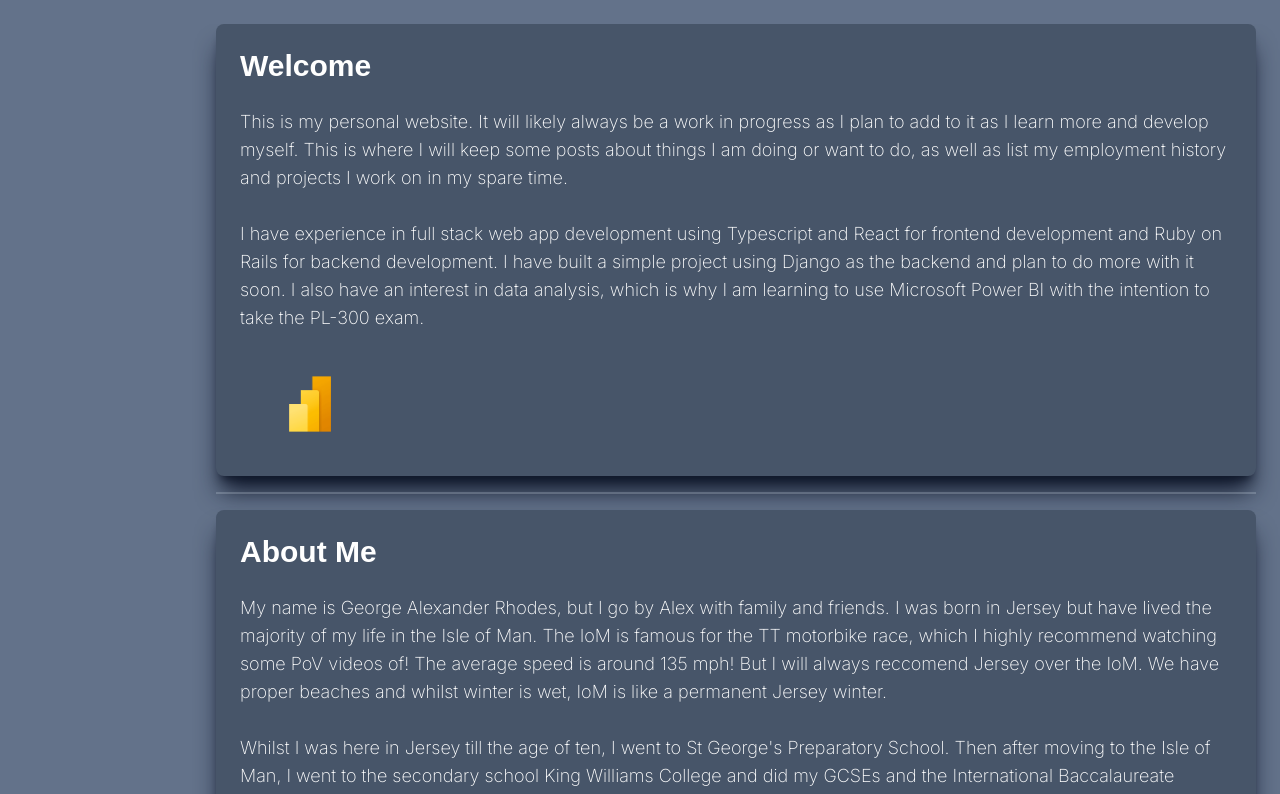
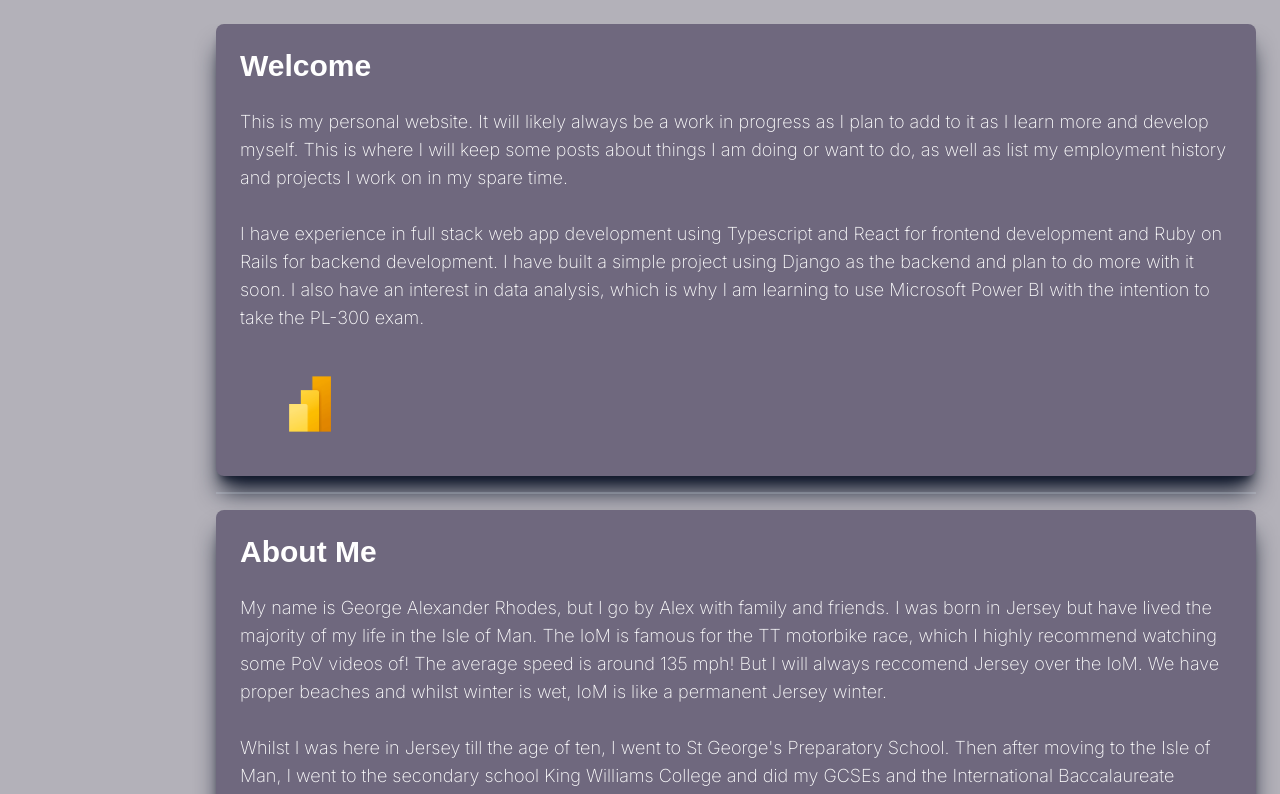
Before and after one commit to GeAR522/myweb-frontend, a Next.js app: page / in a window 1280 px wide. Shown: the top 794 px of the page. Built offline with nearby package versions, Linux system fonts and the light colour scheme.

Commit message:
colour-scheme + linkedin & github added

```diff
--- a/src/app/components/NavBar.tsx
+++ b/src/app/components/NavBar.tsx
@@ -13,9 +13,16 @@ export default function NavBar() {
     }
   }
 
+  function handleVisitLink(e: any, link: string) {
+    e.preventDefault();
+
+    window.open(link, '_blank');
+  }
+
   return (
     <div className="hidden md:block" id="navbar">
-      <div className="h-full w-48 fixed top-0 left-0 bg-slate-900 text-white  navbar-fade-in-left">
+      <div className="flex flex-col justify-between h-full w-48 fixed top-0 left-0 navbar-bg text-white  navbar-fade-in-left">
+        <div id="navbar-top">
           <div id="navbar-profile-pic" className=" pt-4 flex justify-center">
             <Image
               className=" rounded-full"
@@ -56,6 +63,42 @@ export default function NavBar() {
             Employment
           </a>
         </div>
+        <div id="navbar-bottom" className="flex flex-row">
+          <a
+            target="_blank"
+            onClick={(e) =>
+              handleVisitLink(
+                e,
+                'https://www.linkedin.com/in/george-alexander-rhodes-90032218a/',
+              )
+            }
+            className="block py-4 px-6"
+          >
+            <Image
+              className=" rounded-md mb-3 hover:cursor-pointer"
+              id="linkedin-logo"
+              width={55}
+              height={45}
+              src="/linkedin-logo.png"
+              alt="linkedin-logo"
+            />
+          </a>
+          <a
+            target="_blank"
+            onClick={(e) => handleVisitLink(e, 'https://github.com/GeAR522')}
+            className="block py-4 px-6"
+          >
+            <Image
+              className=" rounded-md mb-3 hover:cursor-pointer bg-transparent"
+              id="github-logo"
+              width={55}
+              height={45}
+              src="/github-logo.png"
+              alt="github-logo"
+            />
+          </a>
+        </div>
+      </div>
     </div>
   );
 }
--- a/src/app/globals.css
+++ b/src/app/globals.css
@@ -28,8 +28,8 @@
 }
 
 body {
+  @apply bg-blue_violet-200;
   color: rgb(var(--foreground-rgb));
-  background: rgb(99, 114, 138);
   font-family: 'Dosis', sans-serif;
   font-optical-sizing: auto;
   font-weight: 200;
@@ -37,6 +37,14 @@ body {
   overflow-y: auto;
   -ms-overflow-style: none;
   scrollbar-width: none;
+}
+
+.container {
+  @apply w-full h-full p-6 bg-blue_violet-500 rounded-lg shadow-xl shadow-slate-900 overflow-hidden;
+}
+
+.navbar-bg {
+  @apply bg-blue_violet-800;
 }
 
 h1 {
@@ -66,10 +74,6 @@ h1 {
   display: none;
 }
 
-.container {
-  @apply w-full h-full p-6 bg-slate-600 rounded-lg shadow-xl shadow-slate-900 overflow-hidden;
-}
-
 @layer utilities {
   .text-balance {
     text-wrap: balance;
--- a/tailwind.config.ts
+++ b/tailwind.config.ts
@@ -1,17 +1,187 @@
-import type { Config } from "tailwindcss";
+import type { Config } from 'tailwindcss';
 
 const config: Config = {
   content: [
-    "./src/pages/**/*.{js,ts,jsx,tsx,mdx}",
-    "./src/components/**/*.{js,ts,jsx,tsx,mdx}",
-    "./src/app/**/*.{js,ts,jsx,tsx,mdx}",
+    './src/pages/**/*.{js,ts,jsx,tsx,mdx}',
+    './src/components/**/*.{js,ts,jsx,tsx,mdx}',
+    './src/app/**/*.{js,ts,jsx,tsx,mdx}',
   ],
   theme: {
     extend: {
       backgroundImage: {
-        "gradient-radial": "radial-gradient(var(--tw-gradient-stops))",
-        "gradient-conic":
-          "conic-gradient(from 180deg at 50% 50%, var(--tw-gradient-stops))",
+        'gradient-radial': 'radial-gradient(var(--tw-gradient-stops))',
+        'gradient-conic':
+          'conic-gradient(from 180deg at 50% 50%, var(--tw-gradient-stops))',
+      },
+      colors: {
+        cobalt_blue: {
+          50: '#e4e4e6',
+
+          100: '#cacbcf',
+
+          200: '#b0b2b9',
+
+          300: '#979aa3',
+
+          400: '#7e828f',
+
+          500: '#666b7c',
+
+          600: '#4e556b',
+
+          700: '#36405d',
+
+          800: '#1a2b51',
+
+          900: '#0d1931',
+        },
+        blue_violet: {
+          50: '#e5e4e7',
+
+          100: '#cccad0',
+
+          200: '#b3b1b9',
+
+          300: '#9c98a4',
+
+          400: '#858090',
+
+          500: '#6f687e',
+
+          600: '#5a516d',
+
+          700: '#473a5f',
+
+          800: '#352254',
+
+          900: '#22103a',
+        },
+        orchid: {
+          50: '#e6e4e6',
+
+          100: '#cfcace',
+
+          200: '#b8b0b6',
+
+          300: '#a396a0',
+
+          400: '#8e7d8a',
+
+          500: '#7b6576',
+
+          600: '#6a4c63',
+
+          700: '#5b3353',
+
+          800: '#4d1544',
+
+          900: '#2e0d28',
+        },
+        amaranth: {
+          50: '#e7e4e4',
+
+          100: '#cfcaca',
+
+          200: '#b9b0b0',
+
+          300: '#a39797',
+
+          400: '#8f7e7f',
+
+          500: '#7c6667',
+
+          600: '#6b4e4f',
+
+          700: '#5d3637',
+
+          800: '#511a1d',
+
+          900: '#320e10',
+        },
+        gamboge: {
+          50: '#e6e4e3',
+
+          100: '#cdcbc8',
+
+          200: '#b6b2ad',
+
+          300: '#9f9992',
+
+          400: '#898177',
+
+          500: '#756a5c',
+
+          600: '#61533e',
+
+          700: '#503e18',
+
+          800: '#382a0f',
+
+          900: '#201909',
+        },
+        spring_bud: {
+          50: '#e3e5e2',
+
+          100: '#c9ccc6',
+
+          200: '#afb4aa',
+
+          300: '#959c8f',
+
+          400: '#7b8672',
+
+          500: '#627055',
+
+          600: '#485c34',
+
+          700: '#314713',
+
+          800: '#22310d',
+
+          900: '#141c08',
+        },
+        emerald_green: {
+          50: '#e3e5e3',
+
+          100: '#c7cdc7',
+
+          200: '#abb5ac',
+
+          300: '#909d91',
+
+          400: '#748776',
+
+          500: '#58725b',
+
+          600: '#385e3c',
+
+          700: '#144a1e',
+
+          800: '#0e3315',
+
+          900: '#081e0c',
+        },
+        opal: {
+          50: '#e2e5e5',
+
+          100: '#c6cccc',
+
+          200: '#abb4b3',
+
+          300: '#8f9d9b',
+
+          400: '#738684',
+
+          500: '#56716e',
+
+          600: '#355c59',
+
+          700: '#144844',
+
+          800: '#0e322f',
+
+          900: '#081d1c',
+        },
       },
     },
   },
```
Also changed, not shown: public/github-logo.png (added), public/linkedin-logo.png (added). Lines whose indentation alone changed are shown as unchanged.
